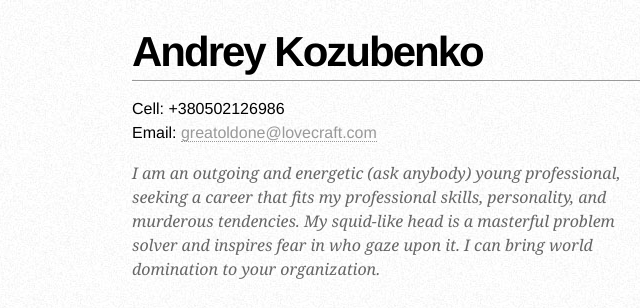
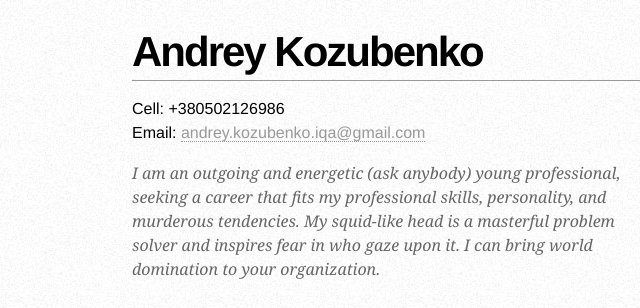
Before and after one commit to AndreyKozubenko/AndreyKozubenko.github.io, a plain HTML site: page index.html in a window 1280 px wide. Shown: the top 308 px of the page, 108-748 px from the left. Drawn offline with Linux system fonts and the light colour scheme; files whose address does not match are found by name.

Commit message:
commit 5

```diff
--- a/index.html
+++ b/index.html
@@ -43,7 +43,7 @@
 
             <p>
                 Cell: <span class="tel">+380502126986</span><br />
-                Email: <a class="email" href="mailto:andrey.kozubenko.iqa@gmail.com">greatoldone@lovecraft.com</a>
+                Email: <a class="email" href="mailto:andrey.kozubenko.iqa@gmail.com">andrey.kozubenko.iqa@gmail.com</a>
             </p>
         </div>
 
```
